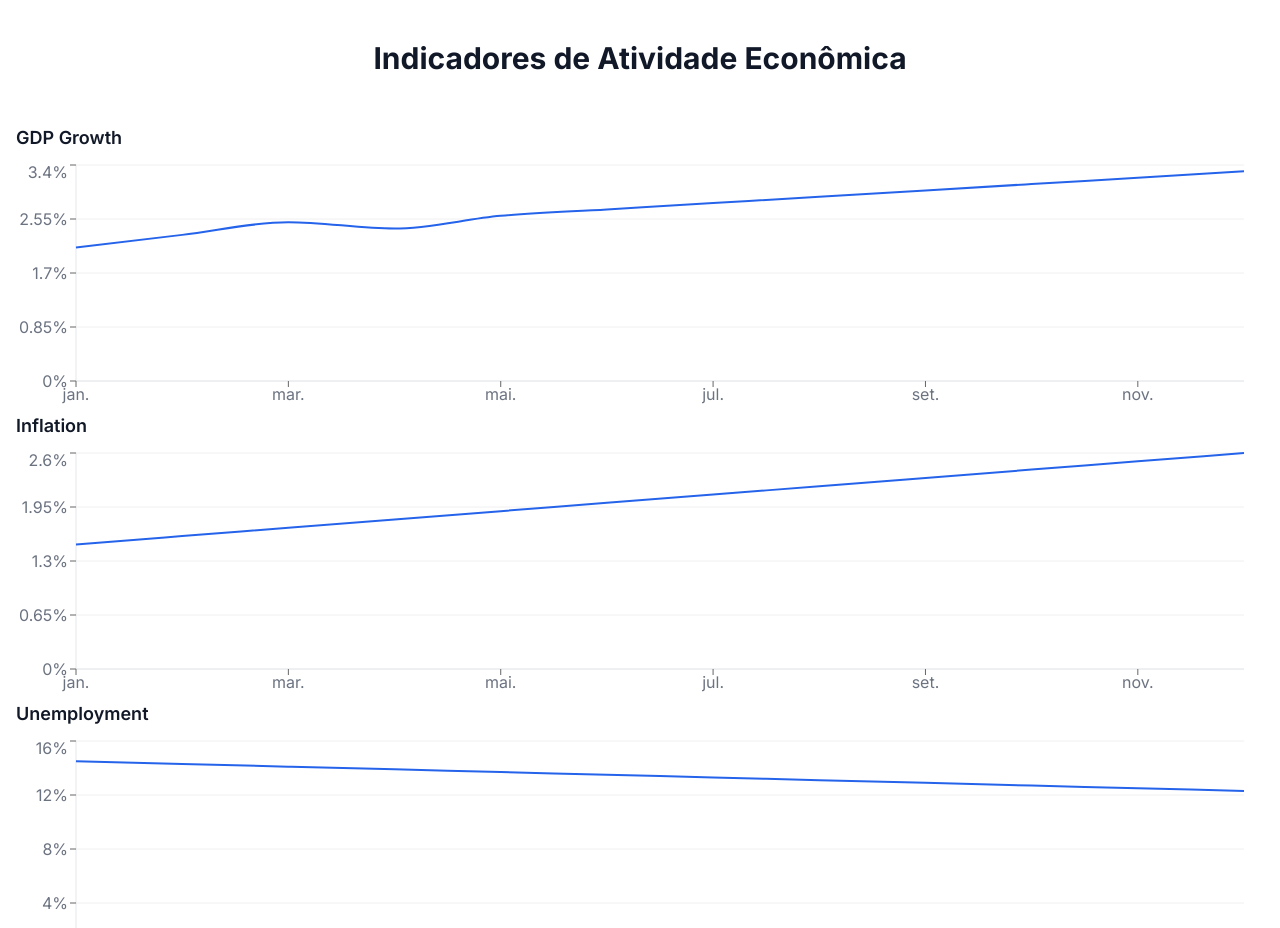
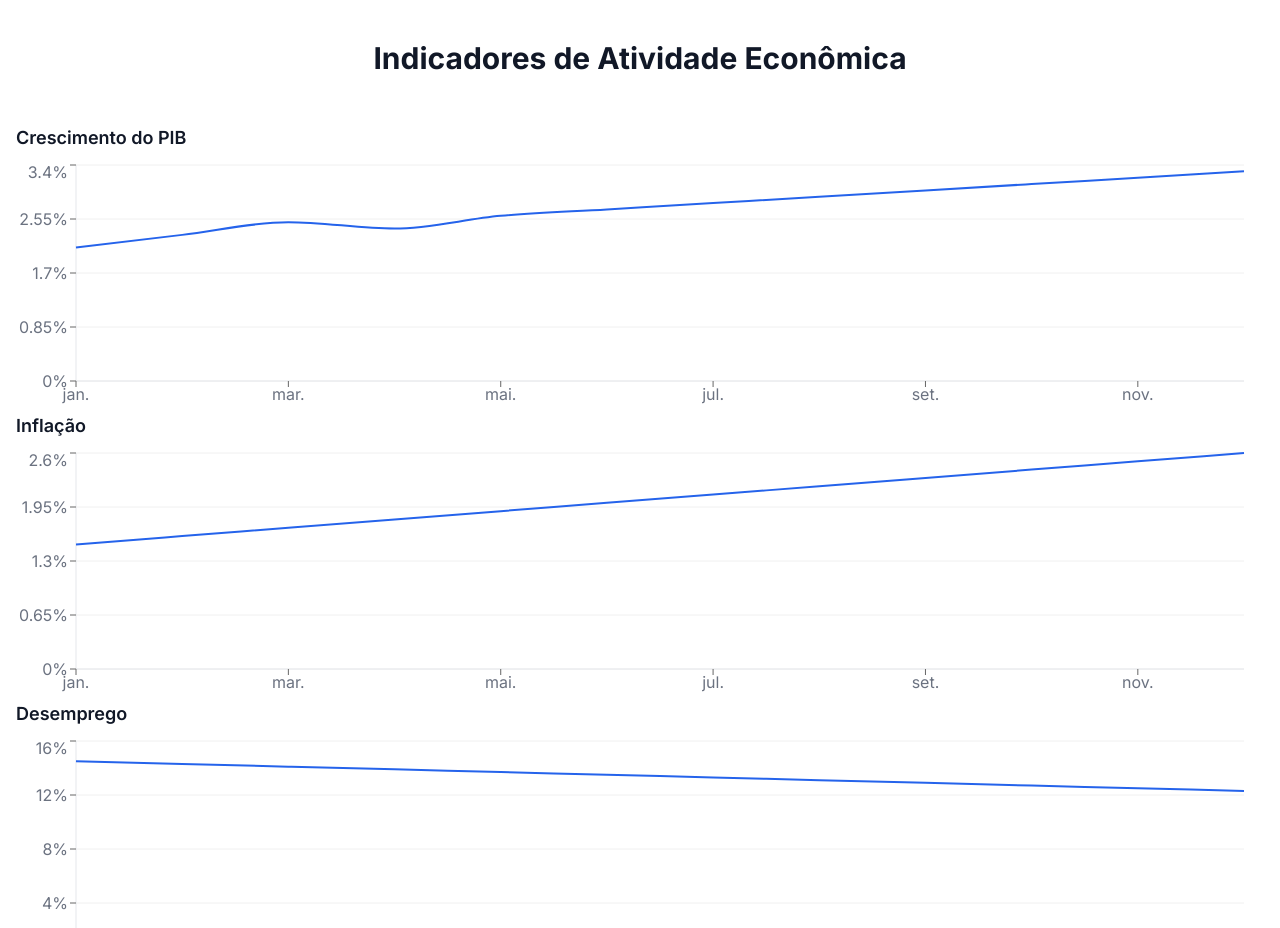
Before and after one commit to Sanguin1us/obs-econ-2, a Next.js app: page / in a window 1280 px wide. Shown: the part 1000-1928 px from the top of the page. Built offline with nearby package versions, Linux system fonts and the light colour scheme.

Commit message:
fixed type error in publicacoes/page.tsx

```diff
--- a/app/publicacoes/page.tsx
+++ b/app/publicacoes/page.tsx
@@ -2,19 +2,22 @@
 
 import { useState, useEffect } from 'react'
 import { FileText, Download } from 'lucide-react'
-import { publicationCategories, publications } from '@/lib/publicationsData'
+import { publicationCategories, publications, Publication } from '@/lib/publicationsData'
 import { useSearchParams } from 'next/navigation'
 
-const years = [2023, 2022, 2021, 2020]
-const semesters = ['Primeiro Semestre', 'Segundo Semestre']
+const years = [2023, 2022, 2021, 2020] as const
+const semesters = ['Primeiro Semestre', 'Segundo Semestre'] as const
+
+type Year = typeof years[number]
+type Semester = typeof semesters[number]
 
 export default function Publicacoes() {
   const [selectedCategory, setSelectedCategory] = useState<string | null>(null)
-  const [selectedYear, setSelectedYear] = useState<number | null>(null)
-  const [selectedSemester, setSelectedSemester] = useState<string | null>(null)
+  const [selectedYear, setSelectedYear] = useState<Year | null>(null)
+  const [selectedSemester, setSelectedSemester] = useState<Semester | null>(null)
 
   const searchParams = useSearchParams()
-  const categoryParam = searchParams.get('categoria')
+  const categoryParam = searchParams?.get('categoria')
 
   useEffect(() => {
     if (categoryParam && publicationCategories.includes(categoryParam)) {
@@ -23,10 +26,10 @@ export default function Publicacoes() {
   }, [categoryParam])
 
   const filteredPublications = publications.filter(
-    (pub) =>
+    (pub: Publication) =>
       (!selectedCategory || pub.category === selectedCategory) &&
       (!selectedYear || pub.year === selectedYear) &&
-      (!selectedSemester || pub.semester === selectedSemester?.split(' ')[0])
+      (!selectedSemester || pub.semester === (selectedSemester === 'Primeiro Semestre' ? 'First' : 'Second'))
   )
 
   return (
--- a/lib/economicData.ts
+++ b/lib/economicData.ts
@@ -5,7 +5,7 @@ export type EconomicIndicator = {
 
 export const economicIndicators: EconomicIndicator[] = [
   {
-    name: "GDP Growth",
+    name: "Crescimento do PIB",
     data: [
       { month: "Jan", value: 2.1 },
       { month: "Feb", value: 2.3 },
@@ -22,7 +22,7 @@ export const economicIndicators: EconomicIndicator[] = [
     ],
   },
   {
-    name: "Inflation",
+    name: "Inflação",
     data: [
       { month: "Jan", value: 1.5 },
       { month: "Feb", value: 1.6 },
@@ -39,7 +39,7 @@ export const economicIndicators: EconomicIndicator[] = [
     ],
   },
   {
-    name: "Unemployment",
+    name: "Desemprego",
     data: [
       { month: "Jan", value: 14.5 },
       { month: "Feb", value: 14.3 },
```
